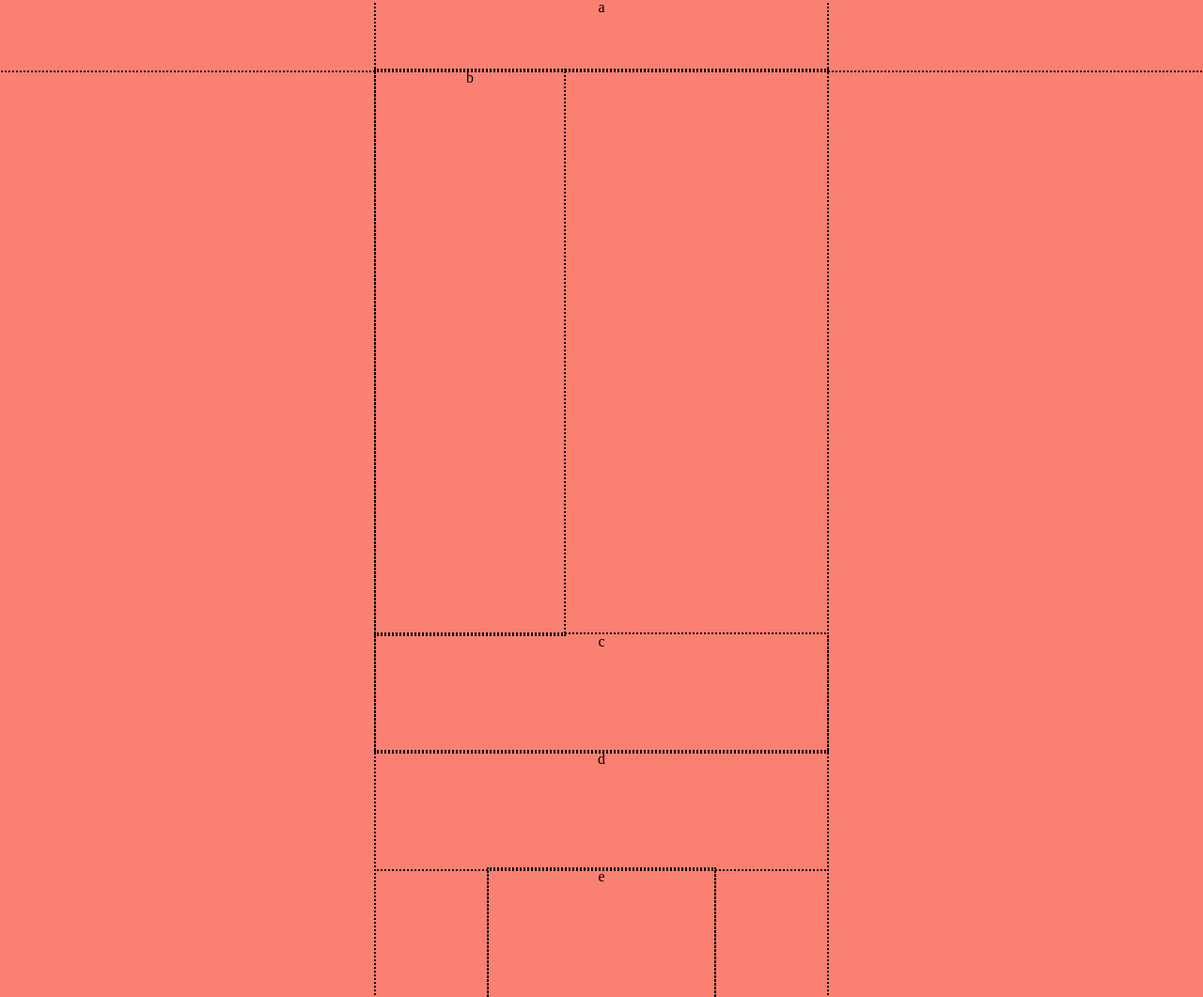
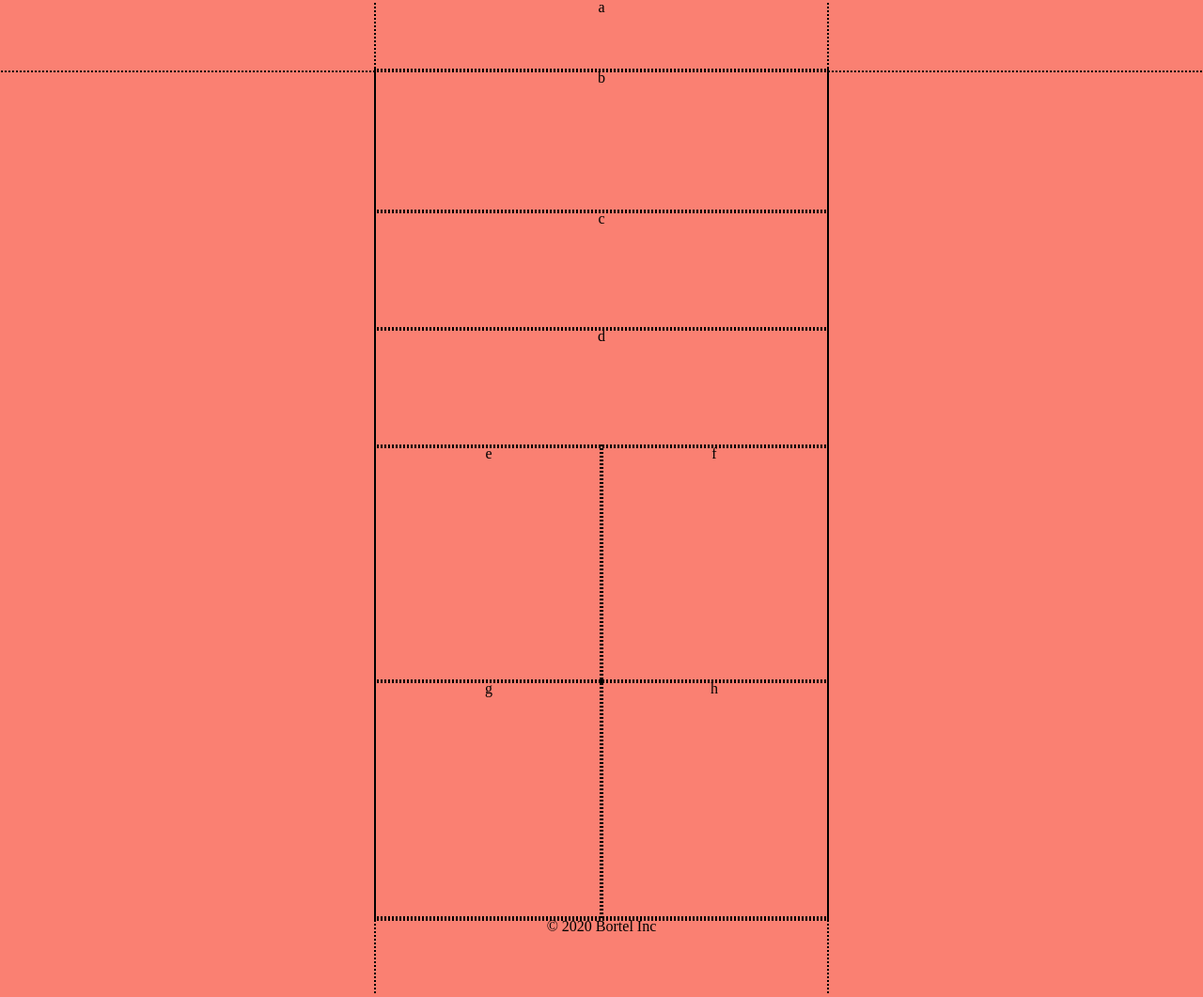
Before and after one commit to Chris-Bortel/lab-01, a plain HTML site: page index.html in a window 1280 px wide. Shown: the top 1061 px of the page at 94% size. Drawn offline with Linux system fonts and the light colour scheme.

Commit message:
mobile is set, still need to align the letters both vertically and horizontally center

```diff
--- a/css/layout.css
+++ b/css/layout.css
@@ -45,6 +45,7 @@
   p {
     height: 250px;
     width: 240px;
+    float: left;
     /* display: inline-block; */
   }
 
--- a/css/state.css
+++ b/css/state.css
@@ -4,12 +4,12 @@
     background-color: salmon;
   }
 
-  aside {
+  /* aside {
     height: 600px;
     width: 200px;
   }
   section {
     display:table;
-  }
+  } */
 
 }
```
